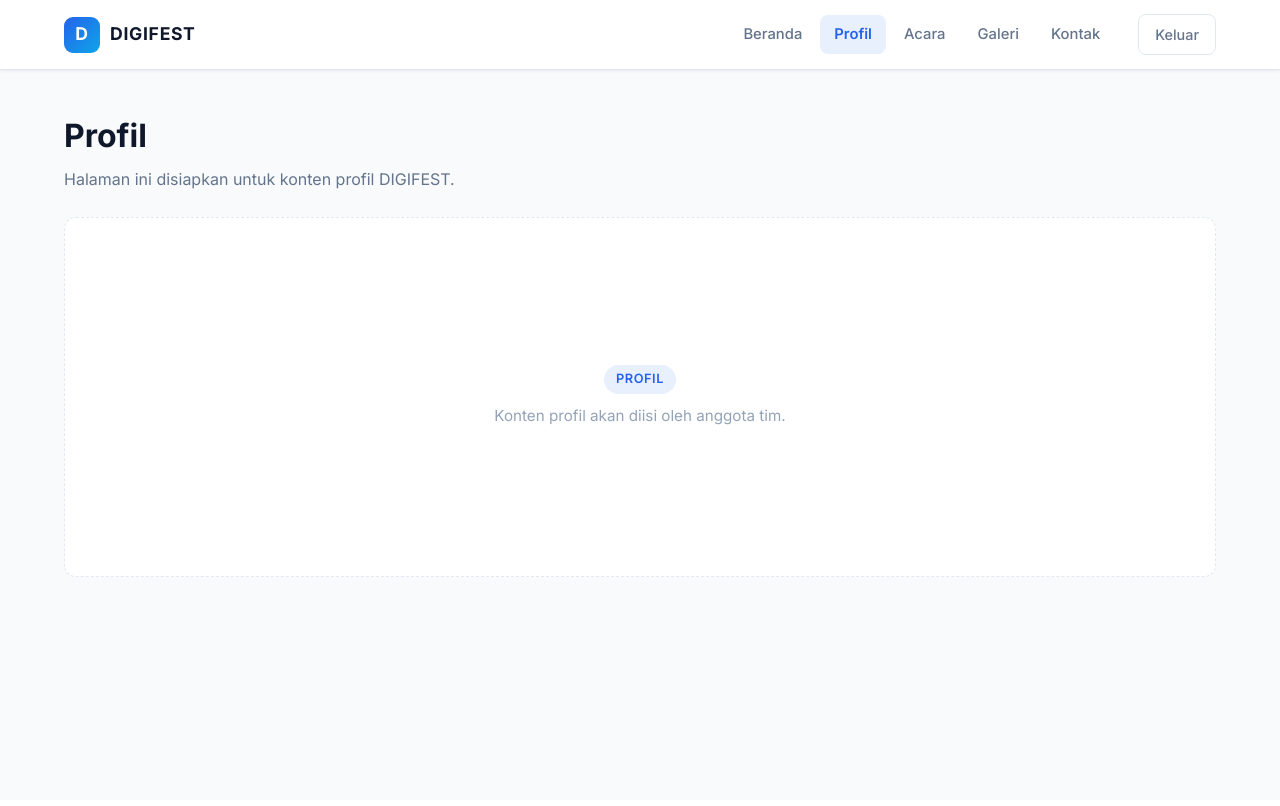
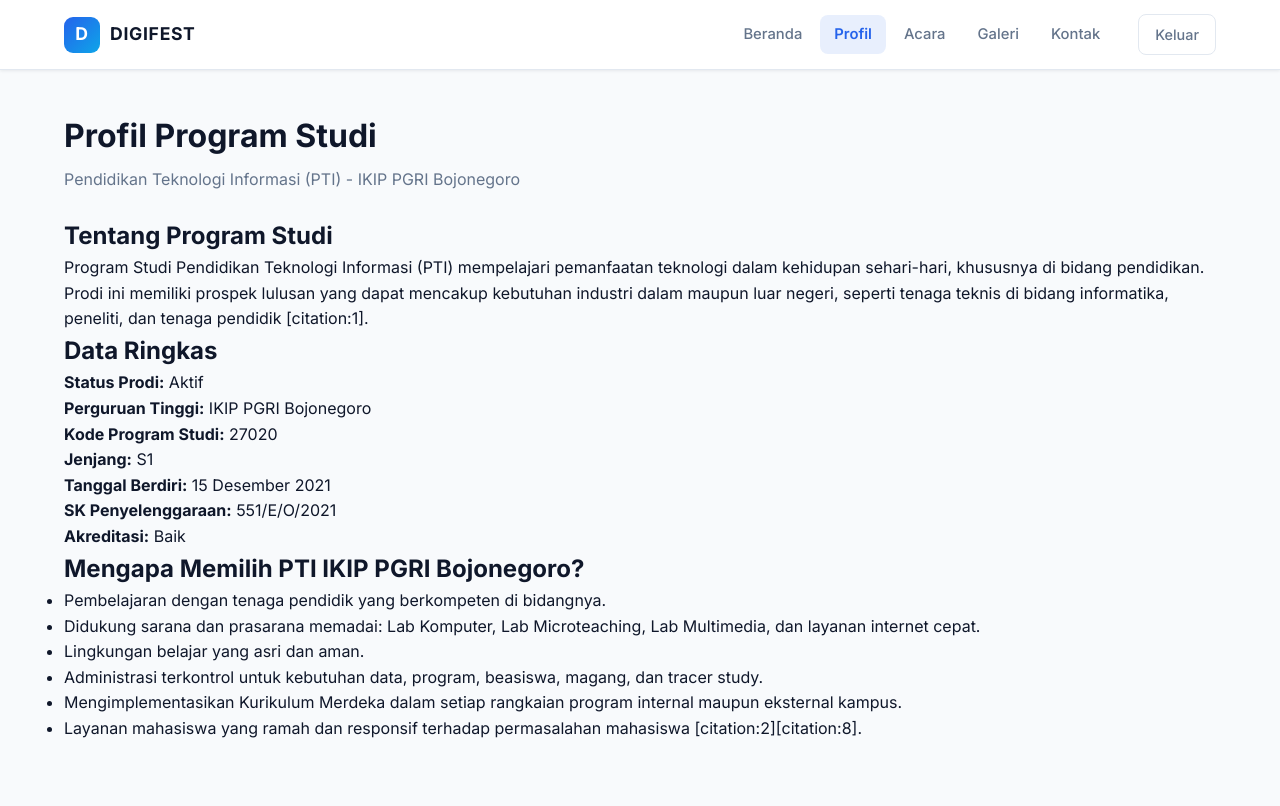
Before and after one commit to Rendy5234/sismaja, a PHP site: page /feature/profil.php in a window 1280 px wide. Before the commit the page ends 577 px from the top, so only its background shows below. Run offline with PHP 8.4, Linux system fonts and the light colour scheme.

Commit message:
mengedit

```diff
--- a/feature/profil.php
+++ b/feature/profil.php
@@ -21,13 +21,44 @@ $active = 'profil';
 
     <main id="dashboard-content" class="dashboard-main">
         <div class="dashboard-head">
-            <h1>Profil</h1>
-            <p>Halaman ini disiapkan untuk konten profil DIGIFEST.</p>
+            <h1>Profil Program Studi</h1>
+            <p>Pendidikan Teknologi Informasi (PTI) - IKIP PGRI Bojonegoro</p>
         </div>
 
-        <section class="content-empty" aria-label="Area konten Profil">
-            <span class="content-empty-label">Profil</span>
-            <p>Konten profil akan diisi oleh anggota tim.</p>
+        <!-- Deskripsi Umum -->
+        <section class="content-section" aria-label="Deskripsi Program Studi">
+            <h2>Tentang Program Studi</h2>
+            <p>
+                Program Studi Pendidikan Teknologi Informasi (PTI) mempelajari pemanfaatan teknologi dalam kehidupan sehari-hari, khususnya di bidang pendidikan.
+                Prodi ini memiliki prospek lulusan yang dapat mencakup kebutuhan industri dalam maupun luar negeri, seperti tenaga teknis di bidang informatika, peneliti, dan tenaga pendidik [citation:1].
+            </p>
+        </section>
+
+        <!-- Data Ringkas -->
+        <section class="content-section" aria-label="Data Ringkas Program Studi">
+            <h2>Data Ringkas</h2>
+            <div class="profile-grid">
+                <div class="profile-item"><strong>Status Prodi:</strong> Aktif</div>
+                <div class="profile-item"><strong>Perguruan Tinggi:</strong> IKIP PGRI Bojonegoro</div>
+                <div class="profile-item"><strong>Kode Program Studi:</strong> 27020</div>
+                <div class="profile-item"><strong>Jenjang:</strong> S1</div>
+                <div class="profile-item"><strong>Tanggal Berdiri:</strong> 15 Desember 2021</div>
+                <div class="profile-item"><strong>SK Penyelenggaraan:</strong> 551/E/O/2021</div>
+                <div class="profile-item"><strong>Akreditasi:</strong> Baik</div>
+            </div>
+        </section>
+
+        <!-- Keunggulan -->
+        <section class="content-section" aria-label="Keunggulan Program Studi">
+            <h2>Mengapa Memilih PTI IKIP PGRI Bojonegoro?</h2>
+            <ul>
+                <li>Pembelajaran dengan tenaga pendidik yang berkompeten di bidangnya.</li>
+                <li>Didukung sarana dan prasarana memadai: Lab Komputer, Lab Microteaching, Lab Multimedia, dan layanan internet cepat.</li>
+                <li>Lingkungan belajar yang asri dan aman.</li>
+                <li>Administrasi terkontrol untuk kebutuhan data, program, beasiswa, magang, dan tracer study.</li>
+                <li>Mengimplementasikan Kurikulum Merdeka dalam setiap rangkaian program internal maupun eksternal kampus.</li>
+                <li>Layanan mahasiswa yang ramah dan responsif terhadap permasalahan mahasiswa [citation:2][citation:8].</li>
+            </ul>
         </section>
     </main>
 
```
